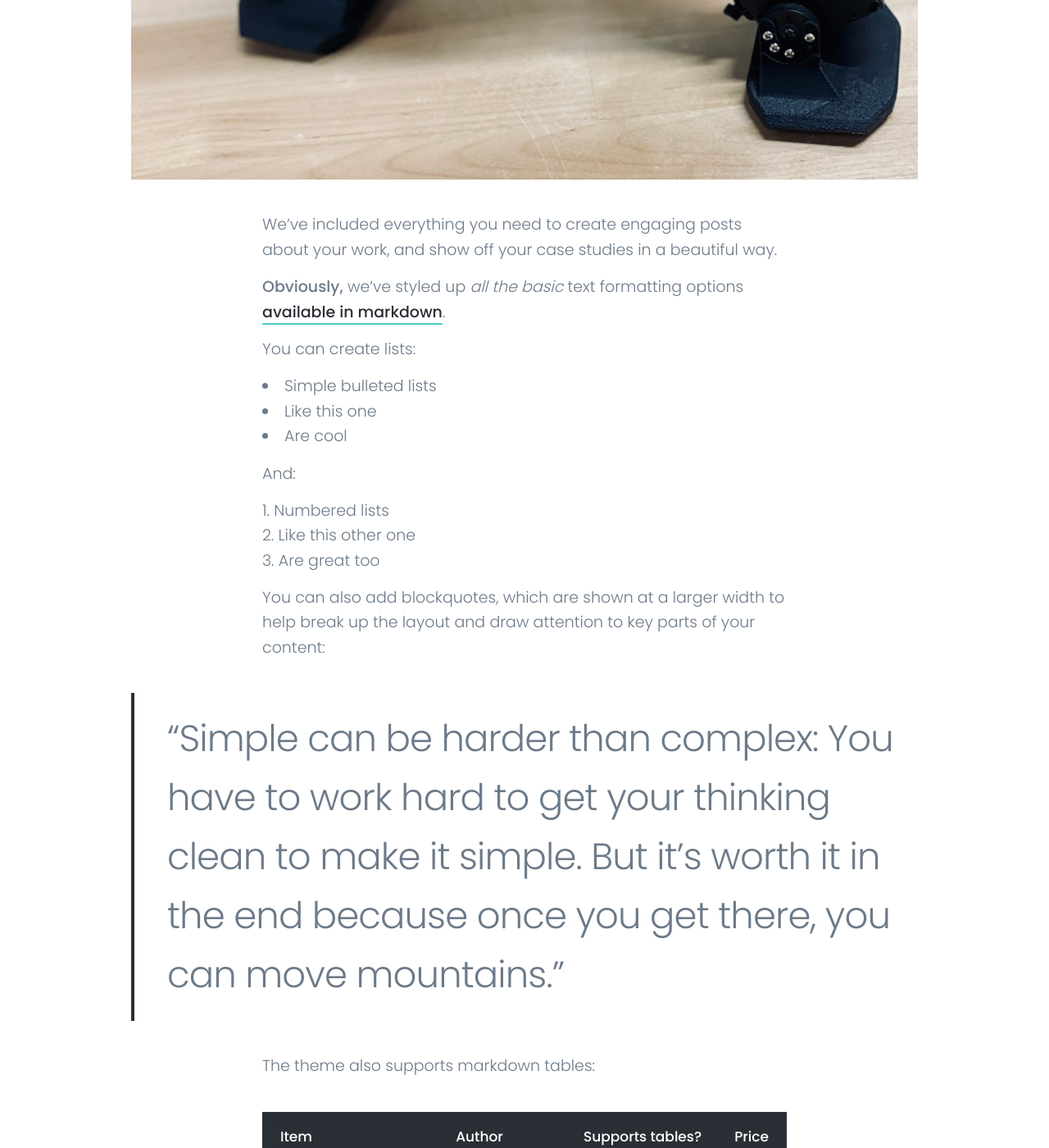
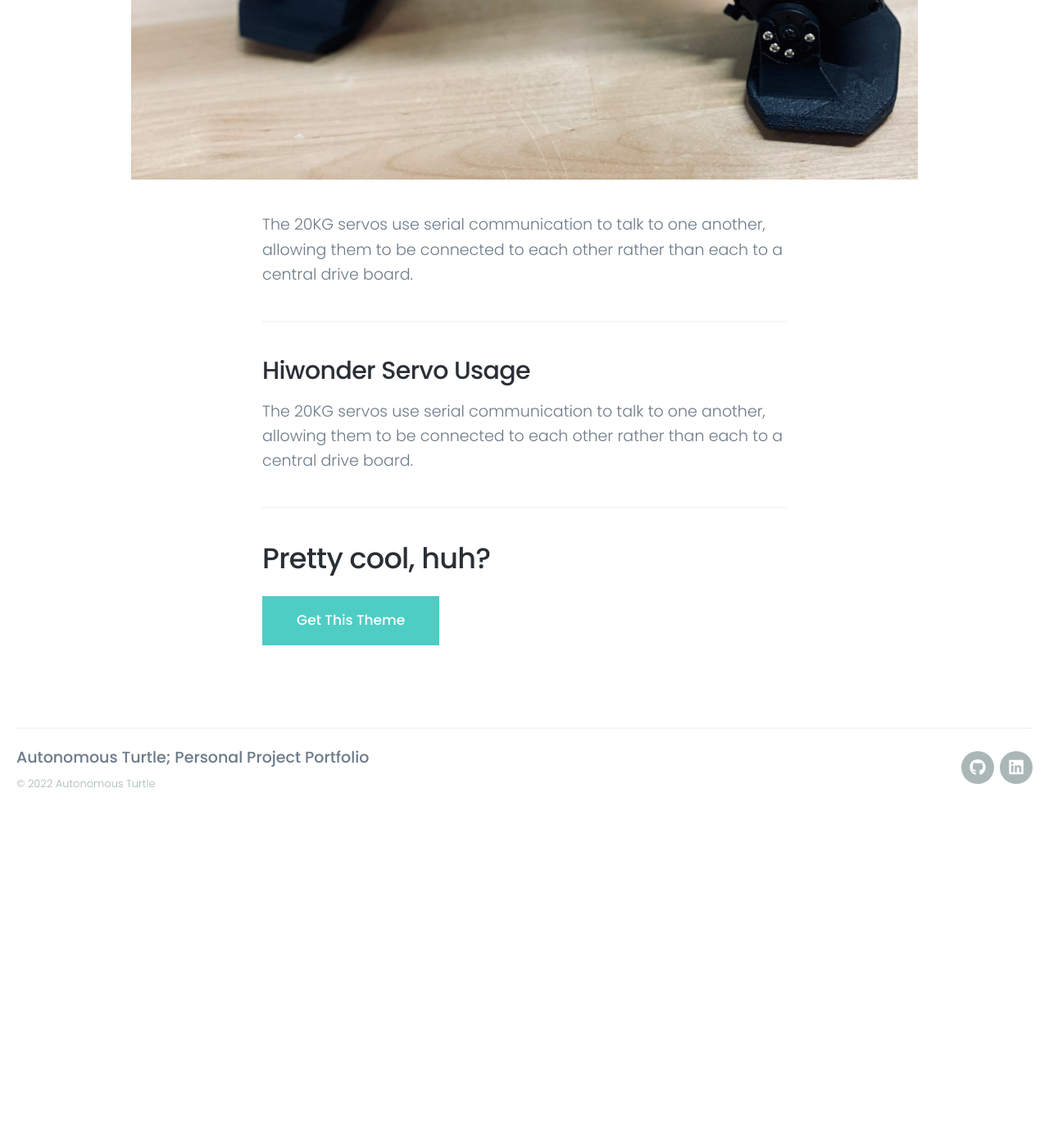
Before and after one commit to autonomousTurtle/portfolio, a Jekyll site: the page built from _projects/biped.md, in a window 1280 px wide and 1400 px high, scrolled down 2092 px. Shown: the whole window at 82% size. Built offline with Jekyll 4.4.1, drawn with Linux system fonts in a browser that asks for light colours; nearby versions of some CDN libraries; after the commit the page ends 3078 px from its top, so only the background shows below that; some of the changed text lies outside the part shown.

Commit message:
Update biped.md

````diff
--- a/_projects/biped.md
+++ b/_projects/biped.md
@@ -6,106 +6,20 @@
 featured_image: '/images/biped/biped_featured.jpg'
 ---
 ![](/images/biped/biped_featured.jpg)
-<img src="/images/biped/biped_featured.jpg">
 
-## Demo content 5
-<img src="/images/biped/biped_featured.jpg" height=100>
+## Biped Walking Robot with Camera
+<img src="/images/biped/biped_featured.jpg" height="100">
 This page is a demo that shows everything you can do inside portfolio and blog posts.
 
-We've included everything you need to create engaging posts about your work, and show off your case studies in a beautiful way.
-
-**Obviously,** we’ve styled up *all the basic* text formatting options [available in markdown](https://github.com/adam-p/markdown-here/wiki/Markdown-Cheatsheet).
-
-You can create lists:
-
-* Simple bulleted lists
-* Like this one
-* Are cool
-
-And:
-
-1. Numbered lists
-2. Like this other one
-3. Are great too
-
-You can also add blockquotes, which are shown at a larger width to help break up the layout and draw attention to key parts of your content:
-
-> “Simple can be harder than complex: You have to work hard to get your thinking clean to make it simple. But it’s worth it in the end because once you get there, you can move mountains.”
-
-The theme also supports markdown tables:
-
-| Item                 | Author        | Supports tables? | Price |
-|----------------------|---------------|------------------|-------|
-| Duet Jekyll Theme    | Jekyll Themes | Yes              | $49   |
-| Index Jekyll Theme   | Jekyll Themes | Yes              | $49   |
-| Journal Jekyll Theme | Jekyll Themes | Yes              | $49   |
-
-And footnotes[^1], which link to explanations[^2] at the bottom of the page[^3].
-
-[^1]: Beautiful modern, minimal theme design.
-[^2]: Powerful features to show off your work.
-[^3]: Maintained and supported by the theme developer.
-
-You can throw in some horizontal rules too:
+The 20KG servos use serial communication to talk to one another, allowing them to be connected to each other rather than each to a central drive board.
 
 ---
+### Hiwonder Servo Usage
 
-### Image galleries
-
-Here's a really neat custom feature we added – galleries:
-
-<div class="gallery" data-columns="3">
-	<img src="/images/demo/square-01.jpg">
-	<img src="/images/demo/portrait-02.jpg">
-	<img src="/images/demo/square-02.jpg">
-	<img src="/images/demo/square-03.jpg">
-	<img src="/images/demo/square-04.jpg">
-	<img src="/images/demo/landscape-05.jpg">
-</div>
-
-Inspired by the Galleries feature from WordPress, we've made it easy to create grid layouts for your images. Just use a bit of simple HTML in your post to create a masonry grid image layout:
-
-```html
-<div class="gallery" data-columns="3">
-    <img src="/images/demo/square-01.jpg">
-    <img src="/images/demo/portrait-02.jpg">
-    <img src="/images/demo/square-02.jpg">
-    <img src="/images/demo/square-03.jpg">
-    <img src="/images/demo/square-04.jpg">
-    <img src="/images/demo/landscape-05.jpg">
-</div>
-```
-
-*See what we did there? Code and syntax highlighting is built-in too!*
-
-Change the number inside the 'columns' setting to create different types of gallery for all kinds of purposes. You can even click on each image to seamlessly enlarge it on the page.
-
----
-
-### Image carousels
-
-Here's another gallery with only one column, which creates a carousel slide-show instead.
-
-A nice little feature: the carousel only advances when it is in view, so your visitors won't scroll down to find it half way through your images.
-
-<div class="gallery" data-columns="1">
-	<img src="/images/demo/landscape-02.jpg">
-	<img src="/images/demo/landscape-03.jpg">
-	<img src="/images/demo/landscape-04.jpg">
-</div>
-
-### What about videos?
-
-Videos are an awesome way to show off your work in a more engaging and personal way, and we’ve made sure they work great on our themes. Just paste an embed code from YouTube or Vimeo, and the theme makes sure it displays perfectly:
-
-<iframe src="https://player.vimeo.com/video/107469489" width="640" height="360" frameborder="0" allowfullscreen></iframe>
+The 20KG servos use serial communication to talk to one another, allowing them to be connected to each other rather than each to a central drive board.
 
 ---
 
 ## Pretty cool, huh?
 
-We've packed this theme with powerful features to show off your work.
-
-Why not put them to use on your new portfolio?
-
 <a href="https://jekyllthemes.io/theme/board-portfolio-jekyll-theme" class="button button--large">Get This Theme</a>
````
